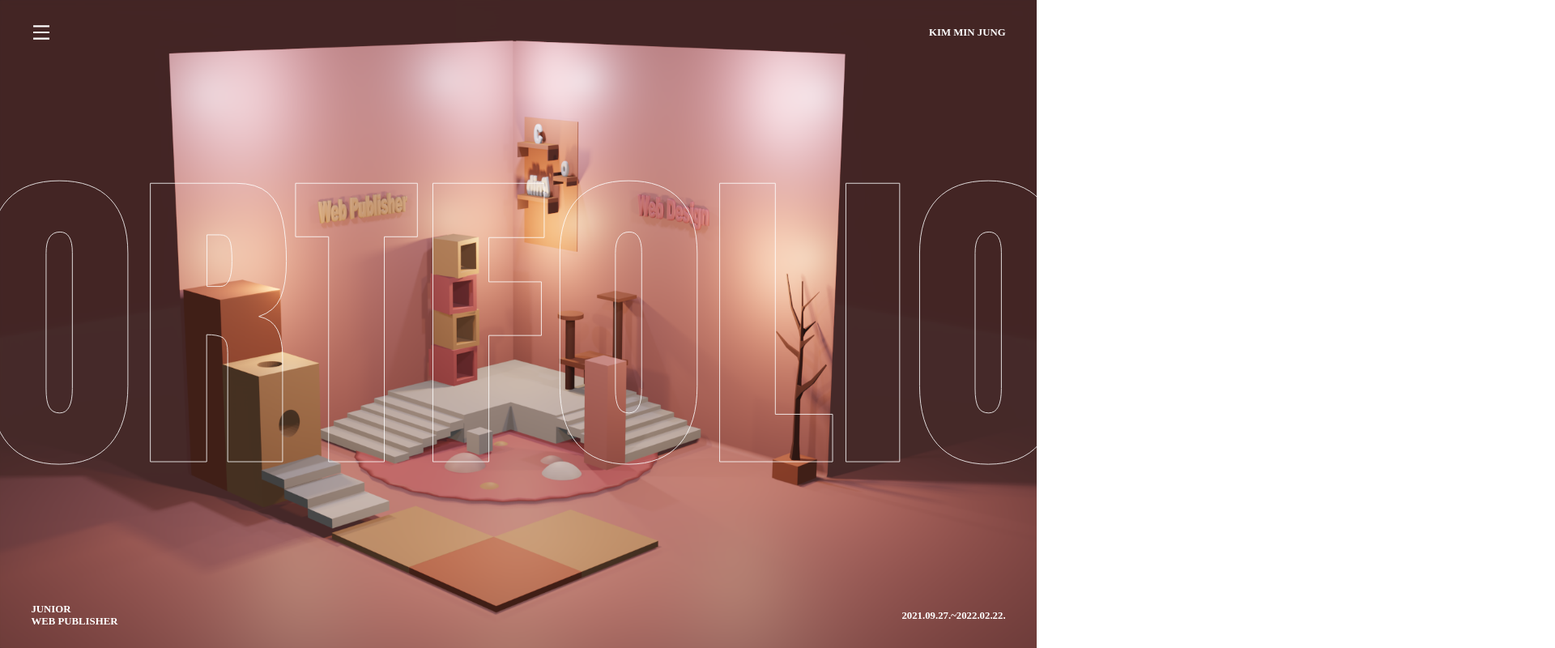
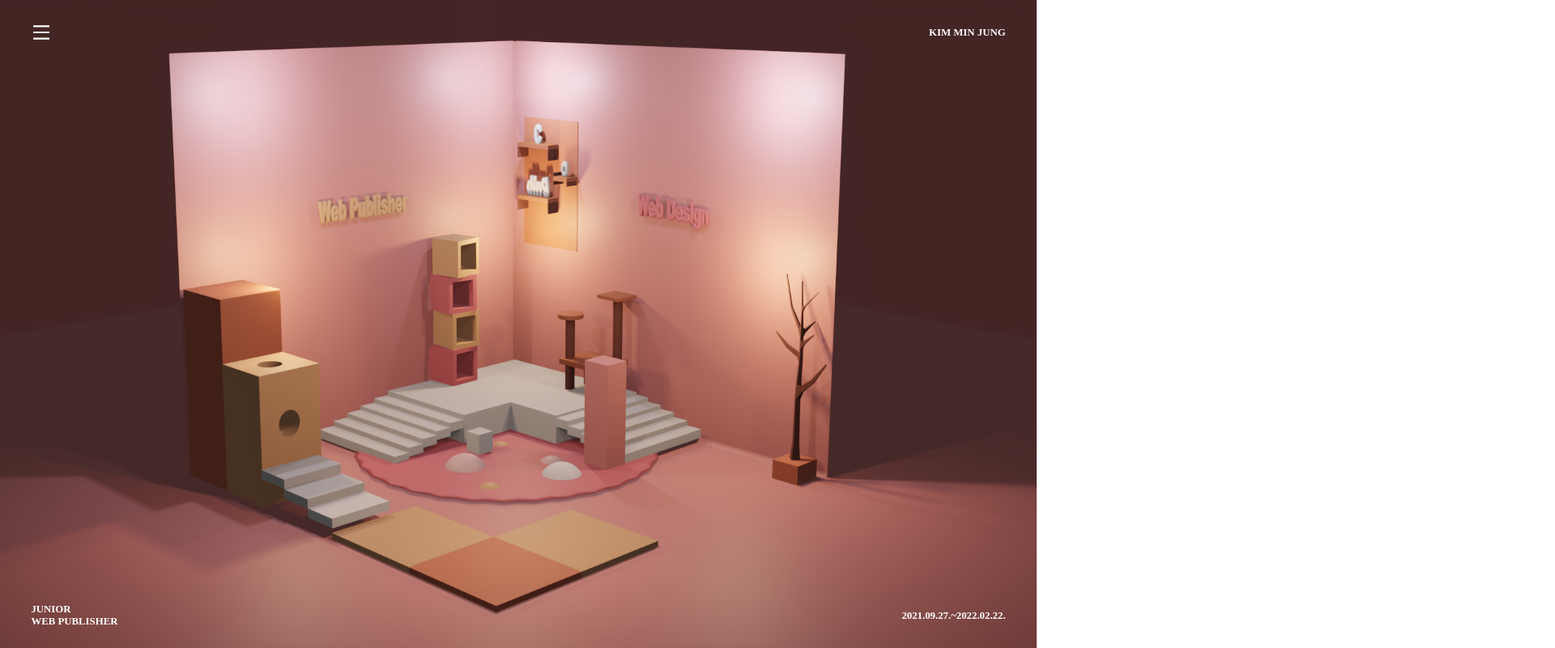
Before and after one commit to fe2oz/kmj-portfolio2, a plain HTML site: page index.html in a window 1280 px wide. Shown: the top 800 px of the page at 81% size, 1920 px wide, since content can reach past the window. Drawn offline with nearby package versions, Linux system fonts and the light colour scheme; a web font is replaced by a local one.

Commit message:
01.21/14:26

```diff
--- a/index.html
+++ b/index.html
@@ -53,10 +53,6 @@
         </nav>
 
         <div class="slider">
-            <div class="slider-main-text">
-                <span>portfolio site</span>
-                <span>portfolio site</span>
-            </div>
         </div>
 
         <footer>
```
